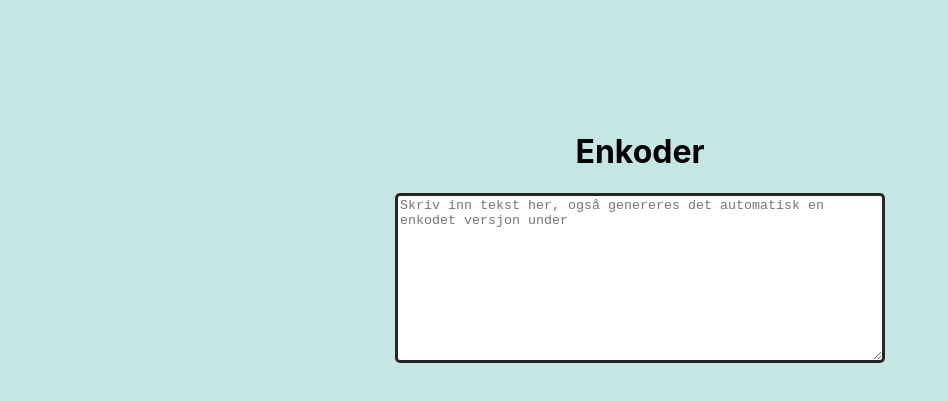
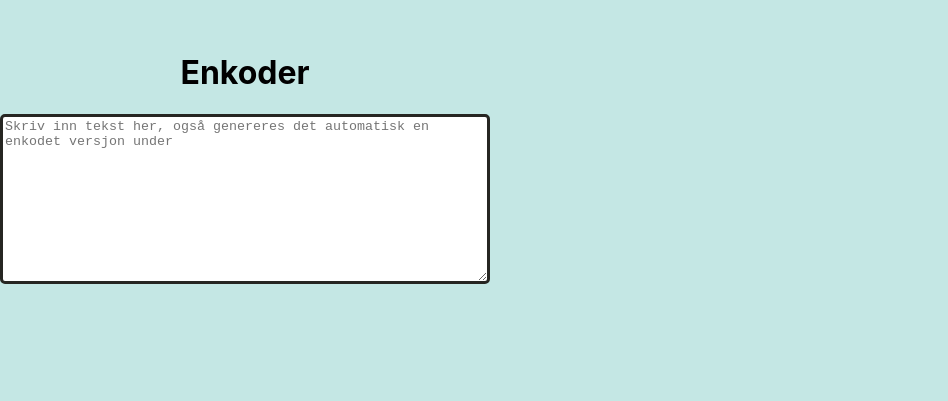
Before and after one commit to filipjaj/ludvig-decoder, a React (Create React App) app: page / in a window 1280 px wide. Shown: the part 145-546 px from the top of the page, without its empty margins (0-948 px from the left). Built offline with nearby package versions, Linux system fonts and the light colour scheme.

Commit message:
word-break on overflow

```diff
--- a/src/App.css
+++ b/src/App.css
@@ -43,6 +43,8 @@ p{
   -moz-user-select: none;
    -khtml-user-select: none;
    -webkit-user-select: none;
+   overflow-wrap: break-word;
+
 
    /*
      Introduced in Internet Explorer 10.
@@ -50,16 +52,17 @@ p{
    */
    -ms-user-select: none;
    user-select: none;
+
+
 }
 
 div{
-  display: flex;
-  justify-content: center;
-  align-items: center;
-  flex-direction: column;
-  align-content: center;
+  display: inline-block;
+word-break: break-word;
   margin: auto;
   margin-top: 10%;
+
+
 
 
 }
--- a/src/index.css
+++ b/src/index.css
@@ -1,5 +1,5 @@
 body {
-
+  max-width: 100%;
   margin: 0;
   background: #C4E7E4;
   font-family: -apple-system, BlinkMacSystemFont, 'Segoe UI', 'Roboto', 'Oxygen',
```
